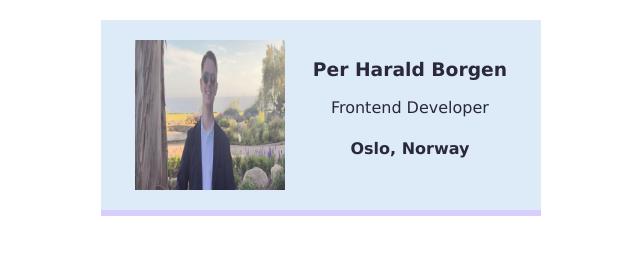
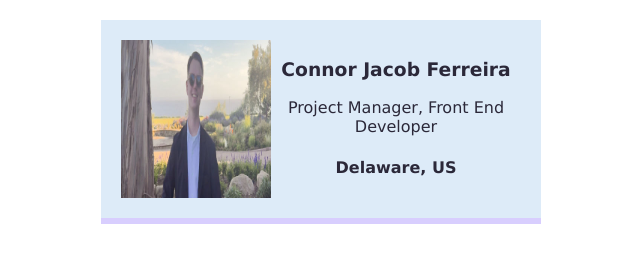
Before and after one commit to conjfer/bidness-card2, a website built with Vite: page index.html in a window 1280 px wide. Shown: the whole page, without its empty margins (319-959 px from the left). Built offline with nearby package versions, Linux system fonts and the light colour scheme.

Commit message:
Update index.html

```diff
--- a/index.html
+++ b/index.html
@@ -6,9 +6,9 @@
         <div class="card">
             <img class="avatar" src="/images/Connor copy_imresizer.jpg">
             <div >
-                <h3>Per Harald Borgen</h3>
-                <p>Frontend Developer</p>
-                <h4>Oslo, Norway</h4>
+                <h3>Connor Jacob Ferreira</h3>
+                <p>Project Manager, Front End Developer</p>
+                <h4>Delaware, US</h4>
             </div>
         </div>
     </body>
```
